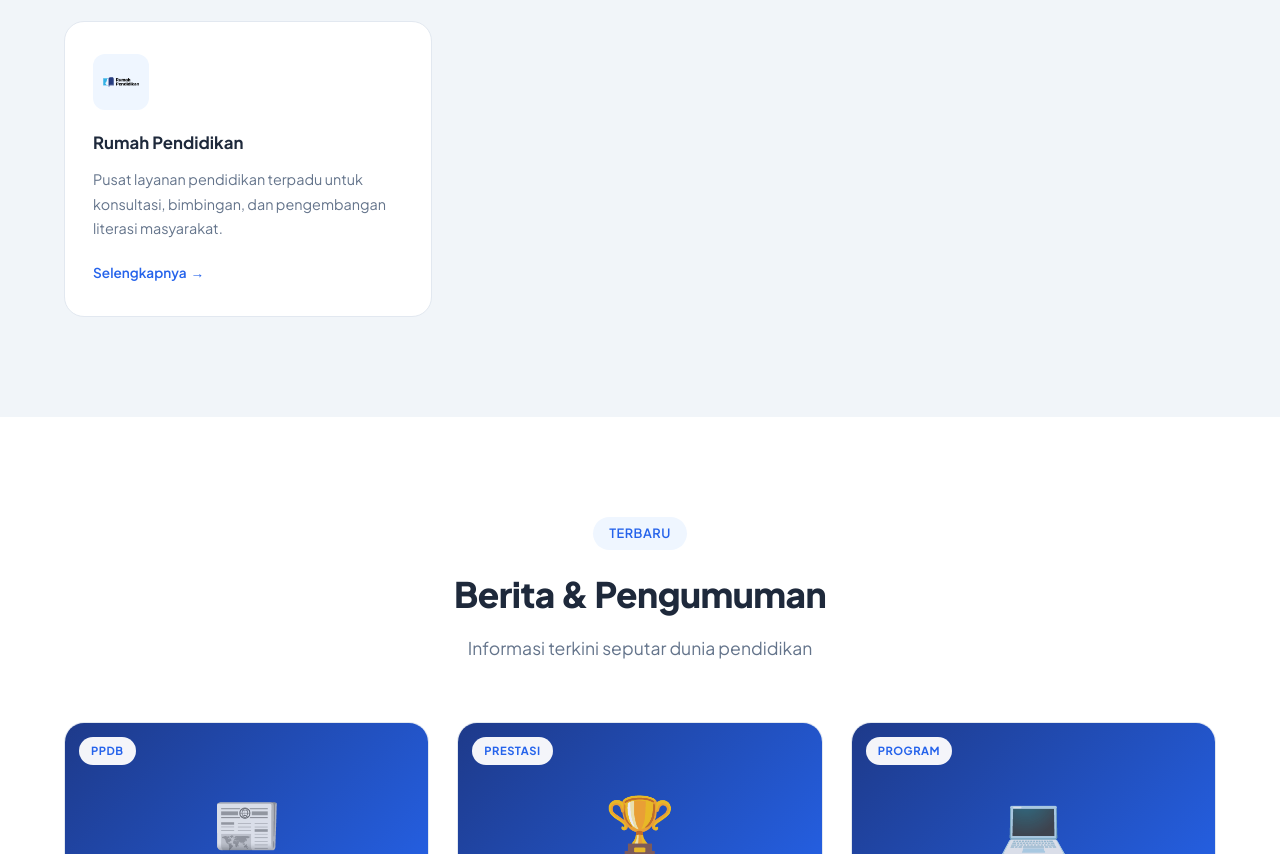
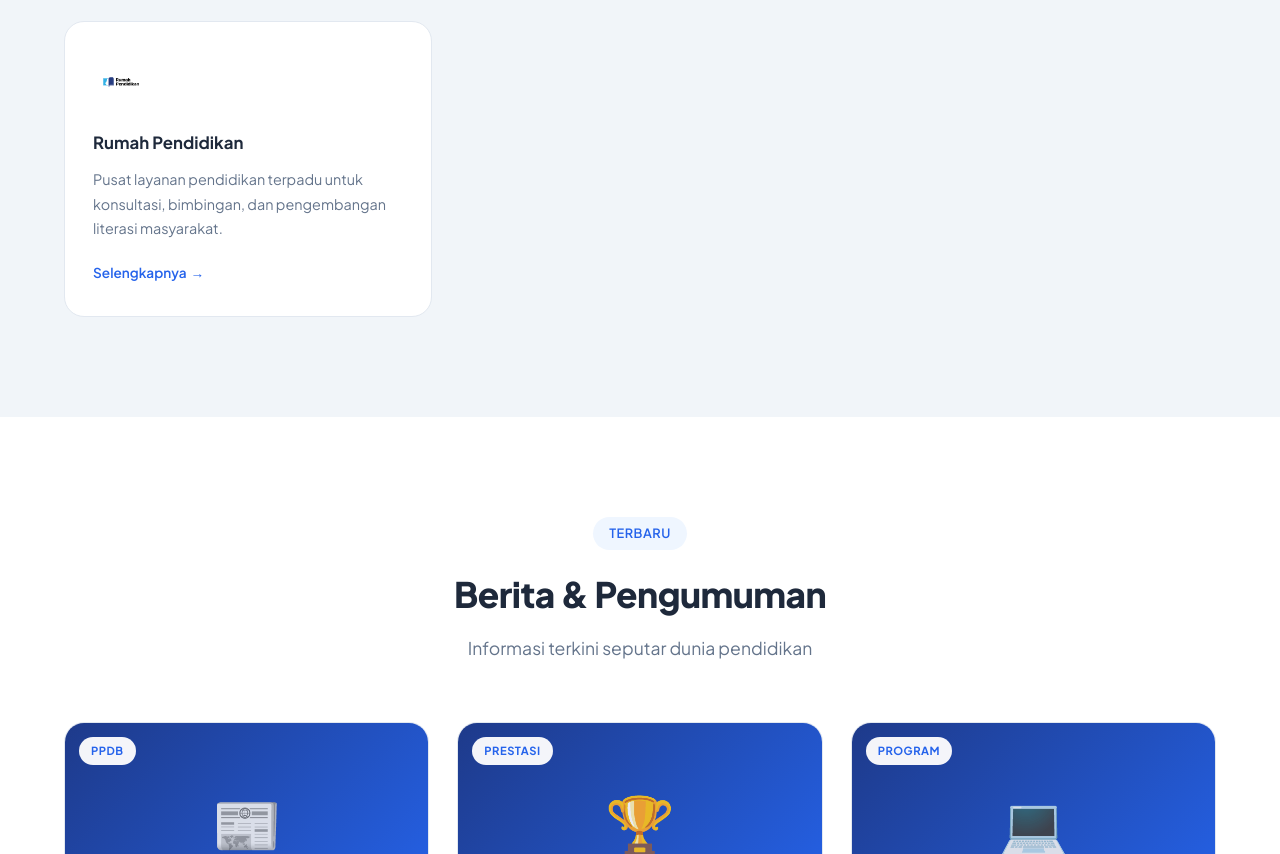
Before and after one commit to pendidikanlannyjaya-glitch/dinas-pendidikan, a website: page index.html in a window 1280 px wide. Shown: the part 4059-4913 px from the top of the page. Drawn offline with Linux system fonts and the light colour scheme.

Commit message:
Hapus background card pada ikon Rumah Pendidikan

```diff
--- a/css/style.css
+++ b/css/style.css
@@ -746,6 +746,17 @@ img {
     object-fit: contain;
 }
 
+.layanan-icon-wrap.no-bg {
+    background: none;
+    border: none;
+    box-shadow: none;
+}
+
+.layanan-card:hover .layanan-icon-wrap.no-bg {
+    background: none;
+    transform: scale(1.05);
+}
+
 .layanan-card h3 {
     font-size: 1.05rem;
     color: var(--text);
--- a/index.html
+++ b/index.html
@@ -291,7 +291,7 @@
                     <a href="#" class="layanan-link">Selengkapnya <span>→</span></a>
                 </div>
                 <div class="layanan-card">
-                    <div class="layanan-icon-wrap">
+                    <div class="layanan-icon-wrap no-bg">
                         <img src="assets/images/rumah-pendidikan.png" alt="Rumah Pendidikan" class="layanan-icon-img">
                     </div>
                     <h3>Rumah Pendidikan</h3>
```
